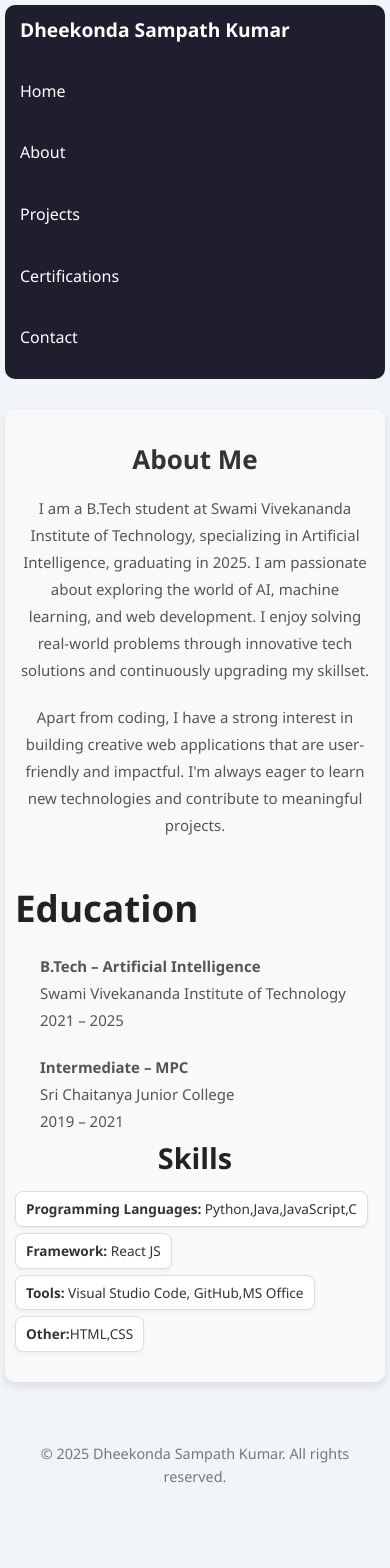
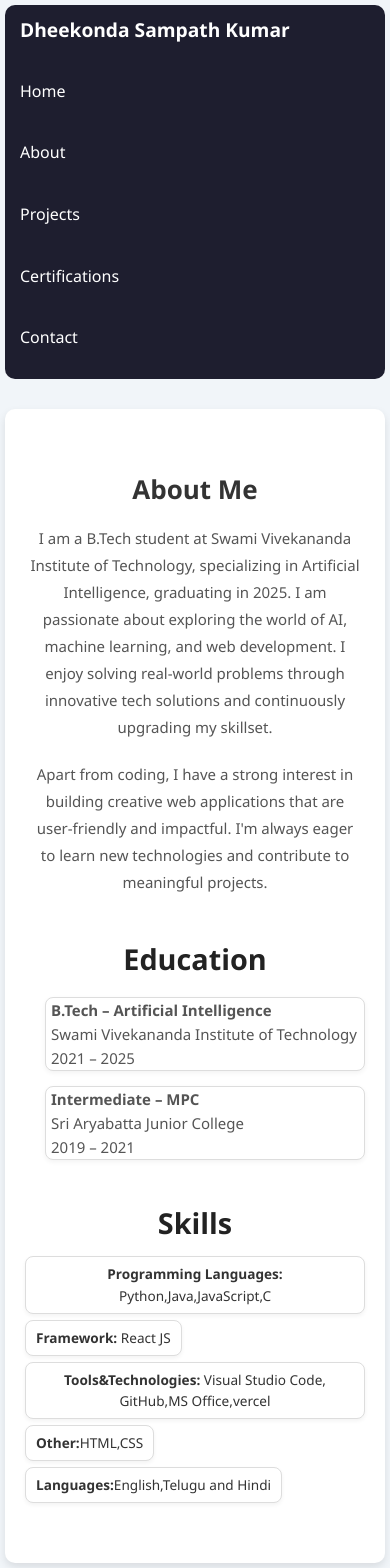
Before and after one commit to sampathkumar210304/portfolio, a React (Create React App) app: page /about in a window 390 px wide. Shown: the top 1568 px of the page. Before the commit the page ends 1513 px from the top, so only its background shows below. Built offline with nearby package versions, Linux system fonts and the light colour scheme.

Commit message:
Added resume download button

```diff
--- a/src/Styles/About.css
+++ b/src/Styles/About.css
@@ -1,8 +1,14 @@
+/* ========== BASE STYLES ========== */
 .about {
   text-align: center;
   padding: 60px 20px;
-  background-color: #fff;
-  height: 170vh;
+  background-color: #f9f9f9;
+  color: #333;
+  font-family: 'Segoe UI', Tahoma, Geneva, Verdana, sans-serif;
+}
+
+.section.about {
+  padding: 60px 20px;
 }
 
 .section.about h2 {
@@ -23,13 +29,7 @@
   margin-bottom: 0;
 }
 
-.section.about {
-  padding: 60px 20px;
-  background-color: #f9f9f9;
-  color: #333;
-  font-family: 'Segoe UI', Tahoma, Geneva, Verdana, sans-serif;
-}
-
+/* ========== ABOUT CONTENT ========== */
 .about-content {
   max-width: 800px;
   margin: 0 auto;
@@ -48,29 +48,9 @@
   margin-bottom: 40px;
 }
 
-.section.about {
-  padding: 60px 20px;
-  background-color: #f9f9f9;
-  color: #333;
-  font-family: 'Segoe UI', Tahoma, Geneva, Verdana, sans-serif;
-}
-
-.about-content {
-  max-width: 800px;
-  margin: 0 auto;
-  text-align: left;
-}
-
-.about-content h2 {
-  font-size: 2rem;
-  margin-bottom: 20px;
-  color: #222;
-}
-
-.about-content p {
-  font-size: 1.1rem;
-  line-height: 1.6;
-  margin-bottom: 40px;
+/* ========== SKILLS SECTION ========== */
+.skills {
+  margin-top: 40px;
 }
 
 .skills h3 {
@@ -91,17 +71,44 @@
   padding: 10px 15px;
   border-radius: 8px;
   font-size: 1rem;
-  box-shadow: 0 2px 4px rgba(0,0,0,0.05);
+  box-shadow: 0 2px 4px rgba(0, 0, 0, 0.05);
 }
 
-/* Responsive Design */
+/* ========== EDUCATION SECTION ========== */
+.education {
+  margin-top: 40px;
+  text-align: left;
+  max-width: 800px;
+  margin-left: auto;
+  margin-right: auto;
+}
+
+.education h3 {
+  font-size: 2.3rem;
+  margin-bottom: 15px;
+  color: #222;
+  text-align: center;
+}
+
+.education ul {
+  list-style-type: none;
+  padding-left: 0;
+}
+
+.education p {
+  background-color: #ffffff;
+  border: 1px solid #ddd;
+  padding: 15px 20px;
+  margin-bottom: 15px;
+  border-radius: 8px;
+  font-size: 1rem;
+  line-height: 1.6;
+  box-shadow: 0 2px 5px rgba(0, 0, 0, 0.05);
+}
+
+/* ========== RESPONSIVE DESIGN ========== */
 @media screen and (max-width: 768px) {
   .about {
-    height: auto;
-    padding: 40px 15px;
-  }
-
-  .section.about {
     padding: 40px 15px;
   }
 
@@ -124,26 +131,28 @@
     margin-bottom: 30px;
   }
 
-  .skills h3 {
+  .skills h3,
+  .education h3 {
     font-size: 2rem;
   }
 
   .skills-box {
-    gap: 10px;
+    gap: 8px;
   }
 
   .skills-box span {
     padding: 8px 12px;
     font-size: 0.9rem;
   }
+
+  .education li {
+    padding: 12px 16px;
+    font-size: 0.95rem;
+  }
 }
 
 @media screen and (max-width: 480px) {
   .about {
-    padding: 30px 10px;
-  }
-
-  .section.about {
     padding: 30px 10px;
   }
 
@@ -166,7 +175,8 @@
     margin-bottom: 25px;
   }
 
-  .skills h3 {
+  .skills h3,
+  .education h3 {
     font-size: 1.8rem;
   }
 
@@ -178,23 +188,9 @@
     padding: 6px 10px;
     font-size: 0.85rem;
   }
+
+  .education li {
+    padding: 10px 14px;
+    font-size: 0.9rem;
+  }
 }
-
-.education {
-  margin-top: 40px;
-  text-align: left;
-  max-width: 800px;
-  margin-left: auto;
-  margin-right: auto;
-}
-
-.education h3 {
-  font-size: 2.3rem;
-  margin-bottom: 15px;
-  color: #222;
-}
-
-.education ul {
-  list-style-type: none;
-  padding-left: 0;
-}
--- a/src/Styles/Contact.css
+++ b/src/Styles/Contact.css
@@ -3,40 +3,58 @@
   display: flex;
   flex-direction: column;
   gap: 15px;
-  margin-top: 1.5rem;
+  margin-top: 2rem;
   width: 100%;
   max-width: 500px;
+  background-color: #fff;
+  padding: 2rem;
+  border-radius: 12px;
+  box-shadow: 0 4px 15px rgba(0, 0, 0, 0.1);
+  align-items: center;
+  justify-content: center;
 }
-
+.contact {
+  padding: 2rem 1rem;
+  text-align: center;
+  background-color: #333;
+  min-height: 40vh;
+  display: flex;
+  flex-direction: column;
+  align-items: center;
+  justify-content: center;
+}
 .contact-form input,
 .contact-form textarea {
+  width: 100%;
   padding: 12px 15px;
-  border: none;
+  border: 1px solid #ccc;
   border-radius: 6px;
   font-size: 1rem;
-  background-color: #f5f5f5;
+  background-color: #f9f9f9;
   color: #333;
-  width: 100%;
   outline: none;
-  transition: box-shadow 0.3s ease;
+  transition: border-color 0.3s ease, box-shadow 0.3s ease;
 }
 
 .contact-form input:focus,
 .contact-form textarea:focus {
-  box-shadow: 0 0 5px var(--primary-color);
+  border-color: var(--primary-color);
+  box-shadow: 0 0 8px rgba(0, 119, 182, 0.3);
 }
 
 .contact-form button {
+  width: 100%;
   padding: 12px;
   font-size: 1rem;
-  background-color: blue;
-  color: #000000;
+  background-color: rgb(56, 56, 227);
+  color: #0f0e0e;
   border: none;
   border-radius: 6px;
   cursor: pointer;
-  transition: background 0.3s ease;
+  transition: background-color 0.3s ease;
+  margin-top: 20px;
 }
 
 .contact-form button:hover {
-  background-color: var(--secondary-color);
+  background-color: rgb(131, 131, 164);
 }
--- a/src/pages/About.js
+++ b/src/pages/About.js
@@ -19,23 +19,24 @@ function About() {
     <p>
       <strong>B.Tech – Artificial Intelligence</strong><br />
       Swami Vivekananda Institute of Technology<br />
-        2021 – 2025
+      <span className="edu-year">2021 – 2025</span>
     </p>
-
     <p>
       <strong>Intermediate – MPC</strong><br />
-        Sri Chaitanya Junior College<br />
-        2019 – 2021
+      Sri Aryabatta Junior College<br />
+      <span className="edu-year">2019 – 2021</span>
     </p>
   </ul>
 </div>
+
         <div className="skills">
           <h3>Skills</h3>
           <div className="skills-box">
          <span> <strong>Programming Languages:</strong> Python,Java,JavaScript,C</span>
          <span> <strong>Framework:</strong> React JS</span>
-         <span> <strong>Tools:</strong> Visual Studio Code, GitHub,MS Office</span>
+         <span> <strong>Tools&Technologies:</strong> Visual Studio Code, GitHub,MS Office,vercel</span>
          <span> <strong>Other:</strong>HTML,CSS</span>
+         <span><strong>Languages:</strong>English,Telugu and Hindi</span>
           </div>
         </div>
       </section>
--- a/src/pages/Certifications.js
+++ b/src/pages/Certifications.js
@@ -39,7 +39,7 @@ const certifications = [
   {
     title: "Java for Beginners",
     description: "Java for Beginners introduces the fundamentals of Java programming, covering basic syntax, object-oriented concepts, data types, loops, and functions..",
-    link: "Java For Beginners_page-0001.jpg"
+    link: "/Certifications/Java For Beginners_page-0001.jpg"
   },
 ];
 
--- a/src/pages/Contact.js
+++ b/src/pages/Contact.js
@@ -4,10 +4,6 @@ function Contact() {
   return (
     <section className="section contact" id="contact">
       <h2>Contact Me</h2>
-      <p>If you'd like to get in touch, feel free to reach out!</p>
-      <p><strong>Github:</strong> <a href="https://github.com/sampathkumar210304" target="_blank" rel="noreferrer">https://github.com/sampathkumar210304</a></p>
-      <p><strong>LinkedIn:</strong> <a href="https://www.linkedin.com/in/sampath-dheekonda-3a215b262/" target="_blank" rel="noreferrer">linkedin.com/in/sampath-dheekonda-3a215b262</a></p>
-
       {/* Contact Form */}
       <form className="contact-form"   action="https://formspree.io/f/xkgryqvj"
         method="POST">
--- a/src/pages/Projects.js
+++ b/src/pages/Projects.js
@@ -3,8 +3,8 @@ import '../Styles/Projects.css';
 const projects = [
   {
     title: "Robot Jokes Generator",
-    description: "Displays random robot-themed jokes using HTML, CSS, JavaScript.", // Replace with your project image
-    link: "https://your-project-link.com"
+    description: "Displays random robot-themed jokes using HTML, CSS, JavaScript.",
+    link: "https://robot-jokes-generator.vercel.app/"
   },
   {
     title: "Speech to Text App",
```
Lines whose indentation alone changed are shown as unchanged.
